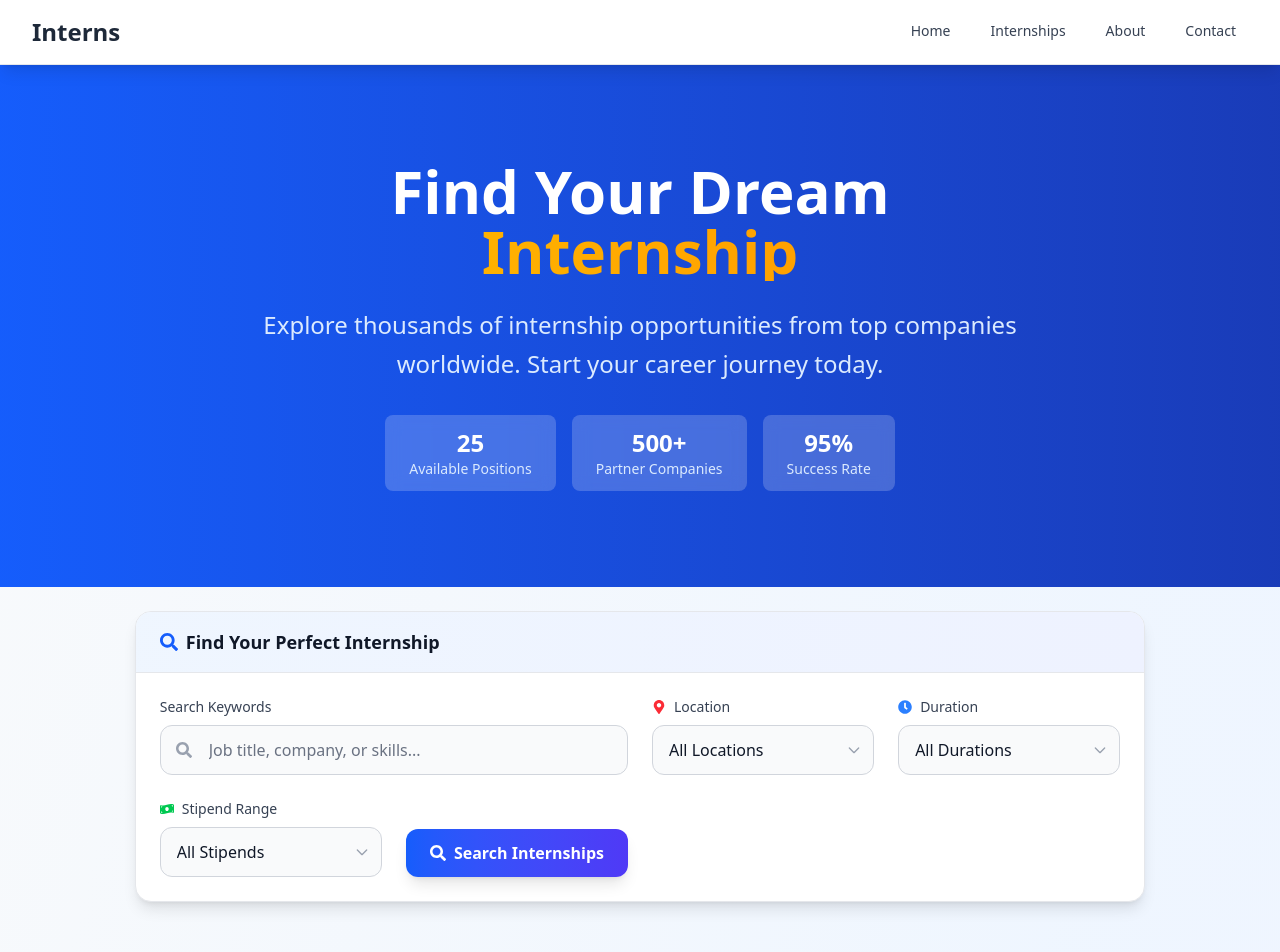
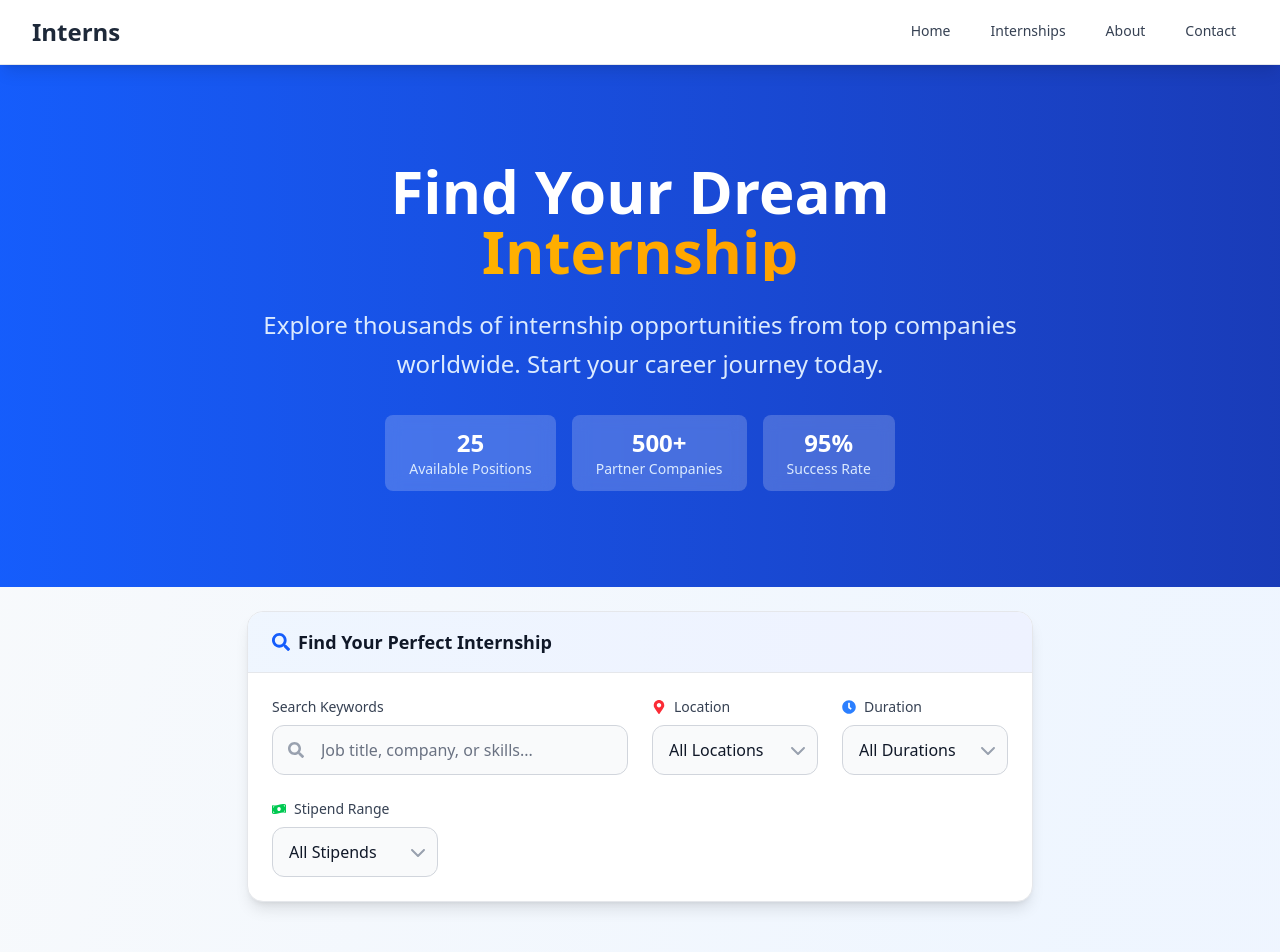
Before and after one commit to Vihas12/Interns-Portal, a React (Vite) app: page /internships in a window 1280 px wide. Shown: the top 952 px of the page. Built offline with nearby package versions, Linux system fonts and the light colour scheme.

Commit message:
refactor: Replace SVG icons with FontAwesome icons in Filter component

```diff
--- a/src/components/Filter.jsx
+++ b/src/components/Filter.jsx
@@ -112,19 +112,7 @@ const Filter = ({ activeFilters, setActiveFilters }) => {
                     <option value="hybrid">Hybrid</option>
                   </select>
                   <div className="absolute inset-y-0 right-0 flex items-center px-3 pointer-events-none">
-                    <svg
-                      className="w-4 h-4 text-gray-400"
-                      fill="none"
-                      stroke="currentColor"
-                      viewBox="0 0 24 24"
-                    >
-                      <path
-                        strokeLinecap="round"
-                        strokeLinejoin="round"
-                        strokeWidth={2}
-                        d="M19 9l-7 7-7-7"
-                      />
-                    </svg>
+                    <FaChevronDown className="w-4 h-4 text-gray-400" />
                   </div>
                 </div>
               </div>
@@ -154,19 +142,7 @@ const Filter = ({ activeFilters, setActiveFilters }) => {
                     <option value="12">12 Months</option>
                   </select>
                   <div className="absolute inset-y-0 right-0 flex items-center px-3 pointer-events-none">
-                    <svg
-                      className="w-4 h-4 text-gray-400"
-                      fill="none"
-                      stroke="currentColor"
-                      viewBox="0 0 24 24"
-                    >
-                      <path
-                        strokeLinecap="round"
-                        strokeLinejoin="round"
-                        strokeWidth={2}
-                        d="M19 9l-7 7-7-7"
-                      />
-                    </svg>
+                    <FaChevronDown className="w-4 h-4 text-gray-400" />
                   </div>
                 </div>
               </div>
@@ -199,30 +175,11 @@ const Filter = ({ activeFilters, setActiveFilters }) => {
                     <option value="15000+">₹15,000+</option>
                   </select>
                   <div className="absolute inset-y-0 right-0 flex items-center px-3 pointer-events-none">
-                    <svg
-                      className="w-4 h-4 text-gray-400"
-                      fill="none"
-                      stroke="currentColor"
-                      viewBox="0 0 24 24"
-                    >
-                      <path
-                        strokeLinecap="round"
-                        strokeLinejoin="round"
-                        strokeWidth={2}
-                        d="M19 9l-7 7-7-7"
-                      />
-                    </svg>
+                    <FaChevronDown className="w-4 h-4 text-gray-400" />
                   </div>
                 </div>
               </div>
 
-              {/* Search Button */}
-              <div className="flex items-end">
-                <button className="w-full bg-gradient-to-r from-blue-600 to-indigo-600 text-white px-6 py-3 rounded-xl font-semibold hover:from-blue-700 hover:to-indigo-700 transform hover:scale-105 transition-all duration-200 shadow-lg hover:shadow-xl flex items-center justify-center gap-2">
-                  <FaSearch />
-                  Search Internships
-                </button>
-              </div>
             </div>
           </div>
 
```
